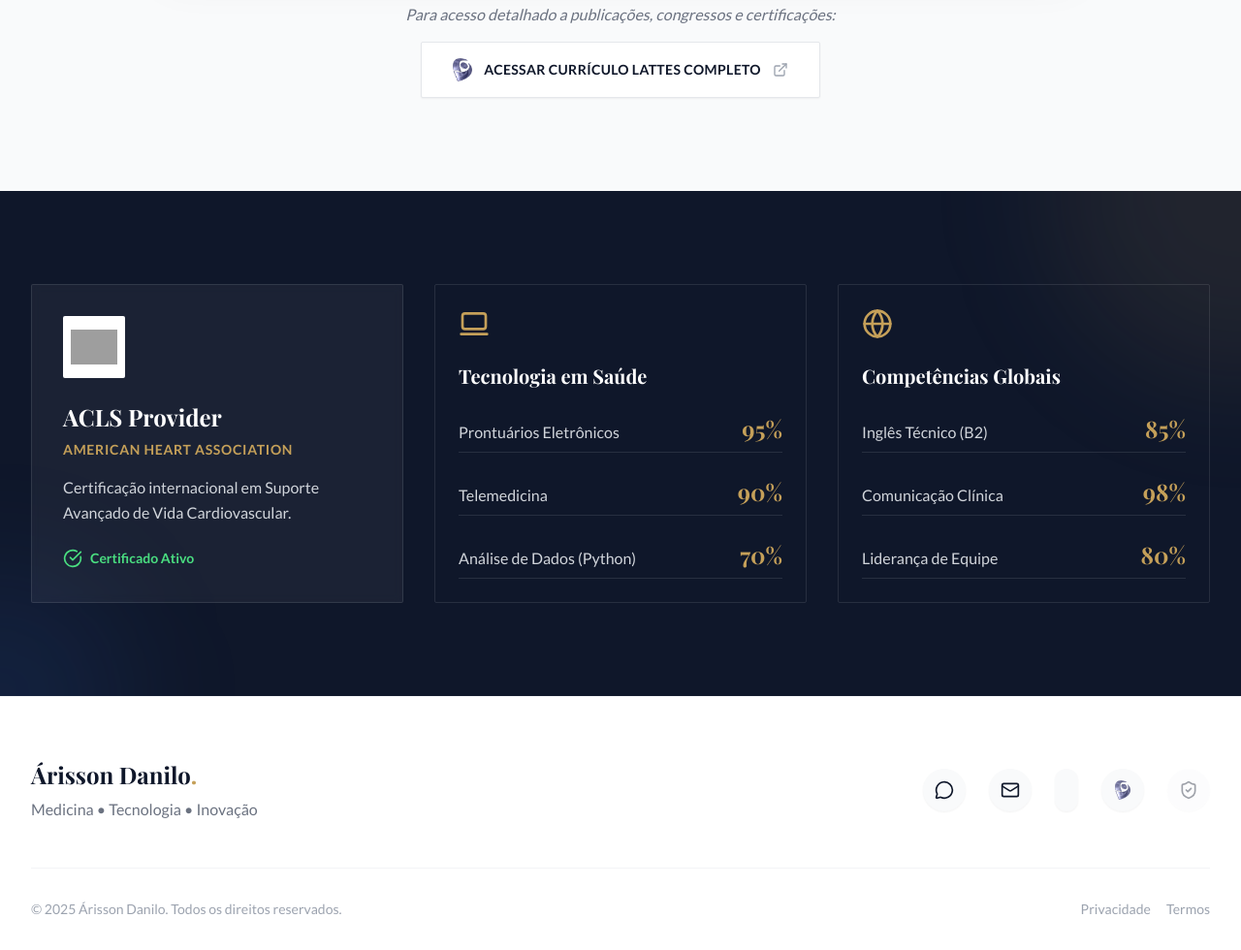
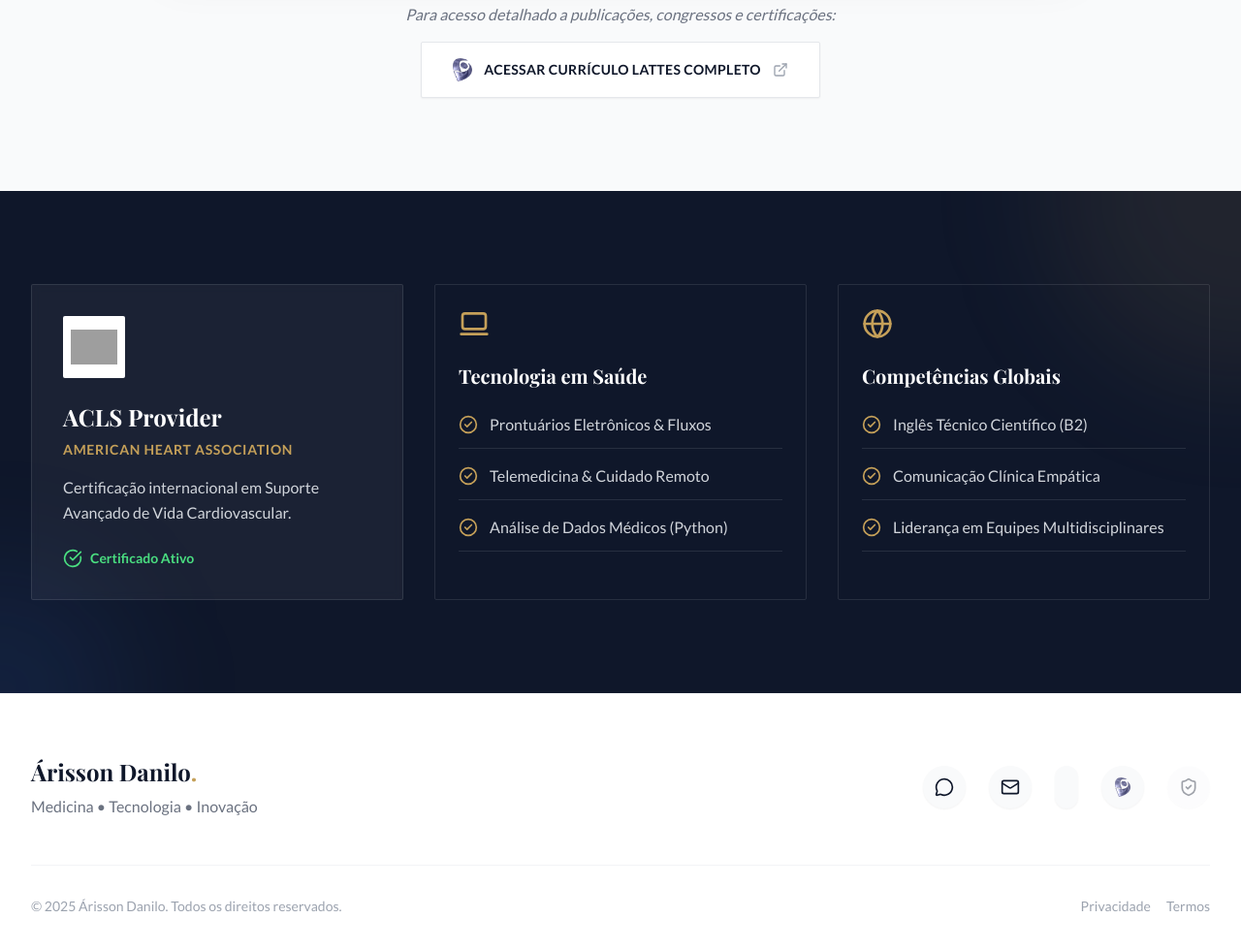
Before and after one commit to arisson-danilo/arisson-cv, a plain HTML site: page index.html in a window 1280 px wide. Shown: the part 2448-3428 px from the top of the page at 97% size. Drawn offline with nearby package versions, Linux system fonts and the light colour scheme; grey boxes are pictures that could not be loaded; some icons are missing; a web font is replaced by a local one.

Commit message:
style: remove arbitrary percentages from skills for a cleaner professional look

```diff
--- a/index.html
+++ b/index.html
@@ -344,25 +344,25 @@
                     </div>
                 </div>
 
-                <!-- Skills List (Percentage, No Bars) -->
+                <!-- Skills List (Qualitative) -->
                 <div class="lg:col-span-2 grid sm:grid-cols-2 gap-8">
                     <!-- Tech in Health -->
                     <div class="bg-transparent border border-white/10 p-6 rounded-sm fade-in-up delay-100">
                         <i data-lucide="laptop-2" class="w-8 h-8 text-brand-gold mb-6"></i>
                         <h4 class="text-xl font-bold mb-6">Tecnologia em Saúde</h4>
 
-                        <div class="space-y-6">
-                            <div class="flex items-end justify-between border-b border-white/10 pb-2">
-                                <span class="text-gray-300">Prontuários Eletrônicos</span>
-                                <span class="text-2xl font-serif font-bold text-brand-gold">95%</span>
+                        <div class="space-y-4">
+                            <div class="flex items-center gap-3 border-b border-white/10 pb-3">
+                                <i data-lucide="check-circle-2" class="w-5 h-5 text-brand-gold"></i>
+                                <span class="text-gray-300">Prontuários Eletrônicos & Fluxos</span>
                             </div>
-                            <div class="flex items-end justify-between border-b border-white/10 pb-2">
-                                <span class="text-gray-300">Telemedicina</span>
-                                <span class="text-2xl font-serif font-bold text-brand-gold">90%</span>
+                            <div class="flex items-center gap-3 border-b border-white/10 pb-3">
+                                <i data-lucide="check-circle-2" class="w-5 h-5 text-brand-gold"></i>
+                                <span class="text-gray-300">Telemedicina & Cuidado Remoto</span>
                             </div>
-                            <div class="flex items-end justify-between border-b border-white/10 pb-2">
-                                <span class="text-gray-300">Análise de Dados (Python)</span>
-                                <span class="text-2xl font-serif font-bold text-brand-gold">70%</span>
+                            <div class="flex items-center gap-3 border-b border-white/10 pb-3">
+                                <i data-lucide="check-circle-2" class="w-5 h-5 text-brand-gold"></i>
+                                <span class="text-gray-300">Análise de Dados Médicos (Python)</span>
                             </div>
                         </div>
                     </div>
@@ -372,18 +372,18 @@
                         <i data-lucide="globe" class="w-8 h-8 text-brand-gold mb-6"></i>
                         <h4 class="text-xl font-bold mb-6">Competências Globais</h4>
 
-                         <div class="space-y-6">
-                            <div class="flex items-end justify-between border-b border-white/10 pb-2">
-                                <span class="text-gray-300">Inglês Técnico (B2)</span>
-                                <span class="text-2xl font-serif font-bold text-brand-gold">85%</span>
+                         <div class="space-y-4">
+                            <div class="flex items-center gap-3 border-b border-white/10 pb-3">
+                                <i data-lucide="check-circle-2" class="w-5 h-5 text-brand-gold"></i>
+                                <span class="text-gray-300">Inglês Técnico Científico (B2)</span>
                             </div>
-                            <div class="flex items-end justify-between border-b border-white/10 pb-2">
-                                <span class="text-gray-300">Comunicação Clínica</span>
-                                <span class="text-2xl font-serif font-bold text-brand-gold">98%</span>
+                            <div class="flex items-center gap-3 border-b border-white/10 pb-3">
+                                <i data-lucide="check-circle-2" class="w-5 h-5 text-brand-gold"></i>
+                                <span class="text-gray-300">Comunicação Clínica Empática</span>
                             </div>
-                            <div class="flex items-end justify-between border-b border-white/10 pb-2">
-                                <span class="text-gray-300">Liderança de Equipe</span>
-                                <span class="text-2xl font-serif font-bold text-brand-gold">80%</span>
+                            <div class="flex items-center gap-3 border-b border-white/10 pb-3">
+                                <i data-lucide="check-circle-2" class="w-5 h-5 text-brand-gold"></i>
+                                <span class="text-gray-300">Liderança em Equipes Multidisciplinares</span>
                             </div>
                         </div>
                     </div>
```
